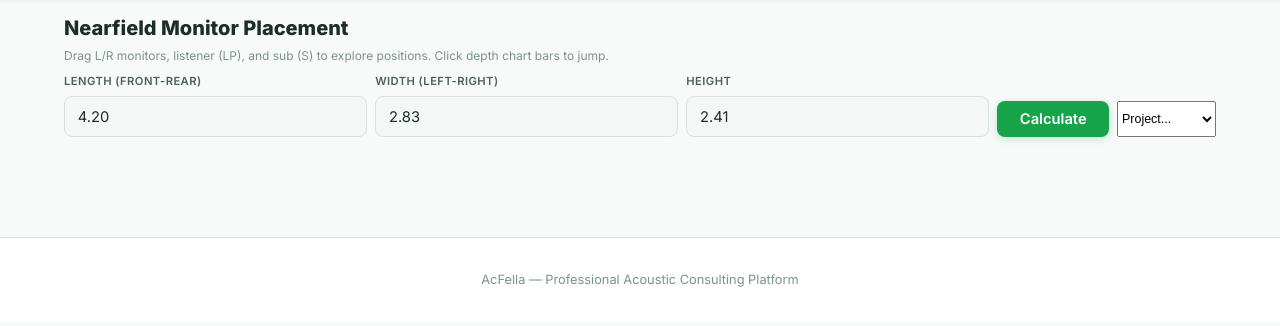
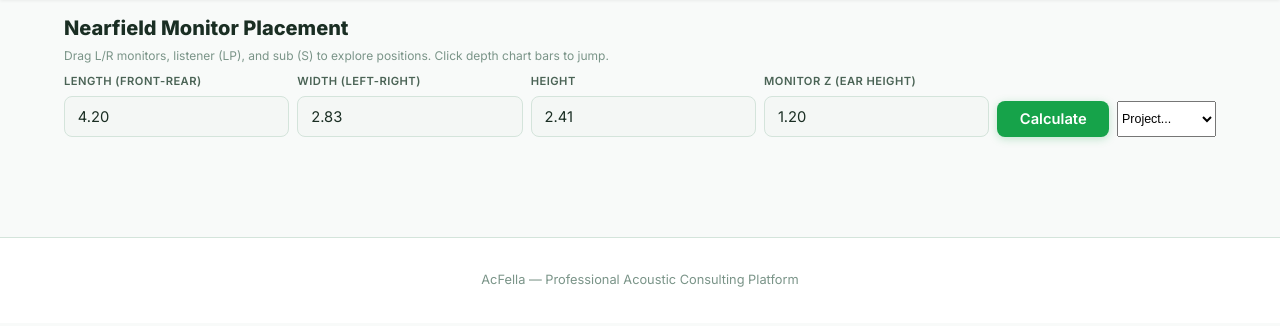
Before and after one commit to sdxco/AcFella, a Flask app: page /speaker-placement in a window 1280 px wide. Shown: the part 64-390 px from the top of the page. Run offline with Flask 3, Linux system fonts and the light colour scheme.

Commit message:
speaker: auto-sub, hover tooltips, Z-axis input, W/H mode explanation
- Sub auto-moves to best scored position on Calculate, depth chart click,
  and Perfect Triangle snap
- Hover over L/R/LP/S on canvas shows exact wall distances tooltip
- New 'Monitor Z (ear height)' input controls speaker acoustic axis height
  — affects floor/ceiling SBIR and height standing wave modes
- Height modes now dynamic: change when you adjust Monitor Z
- Width modes explained as static (LP center-locked for symmetry)
  with footnote in Standing Wave Pressure section
- speaker_z passed through API to backend optimizer

```diff
--- a/acoustic_fella/treatment/speaker_placement.py
+++ b/acoustic_fella/treatment/speaker_placement.py
@@ -80,14 +80,14 @@ class SpeakerPlacementOptimizer:
     """
 
     def __init__(self, length: float, width: float, height: float,
-                 use_metric: bool = True):
+                 use_metric: bool = True, speaker_z: float = None):
         self.length = length   # front-back (depth)
         self.width = width     # left-right
         self.height = height
         self.use_metric = use_metric
         self.unit = "m" if use_metric else "ft"
         self.c = C_METRIC if use_metric else C_IMPERIAL
-        self.ear_h = EAR_H_M if use_metric else EAR_H_FT
+        self.ear_h = speaker_z if speaker_z is not None else (EAR_H_M if use_metric else EAR_H_FT)
 
     # ── helpers ───────────────────────────────────────────────
 
@@ -317,6 +317,7 @@ class SpeakerPlacementOptimizer:
             "room": {"length": self.length, "width": self.width,
                      "height": self.height, "unit": self.unit},
             "speaker_y": round(speaker_y, 3),
+            "speaker_z": round(self.ear_h, 3),
             "best": best,
             "candidates": candidates,
             "sub_options": sub_options,
--- a/acoustic_fella/web/app.py
+++ b/acoustic_fella/web/app.py
@@ -378,7 +378,8 @@ def calculate_speaker_placement():
         width = float(data['width'])
         height = float(data['height'])
         use_metric = data.get('unit', 'metric') == 'metric'
-        optimizer = SpeakerPlacementOptimizer(length, width, height, use_metric)
+        speaker_z = float(data['speaker_z']) if 'speaker_z' in data else None
+        optimizer = SpeakerPlacementOptimizer(length, width, height, use_metric, speaker_z=speaker_z)
         result = optimizer.optimize()
         return jsonify({"success": True, **result})
     except Exception as e:
--- a/acoustic_fella/web/templates/speaker_placement.html
+++ b/acoustic_fella/web/templates/speaker_placement.html
@@ -62,6 +62,8 @@
 
 /* Depth chart */
 .depth-wrap{height:90px;}
+/* Canvas hover tooltip */
+.sp-tooltip{position:absolute;background:rgba(10,26,19,.94);border:1px solid rgba(34,197,94,.25);border-radius:5px;padding:5px 8px;pointer-events:none;opacity:0;transition:opacity .12s;font:600 .68rem/1.45 Inter,system-ui,sans-serif;color:#c0dece;white-space:pre-line;z-index:5;}
 /* Sub options grid */
 .sub-grid{display:flex;flex-direction:column;gap:4px;}
 .sub-opt{display:flex;align-items:center;gap:6px;padding:4px 6px;border-radius:5px;font-size:.73rem;cursor:pointer;transition:all .15s;border:1px solid transparent;}
@@ -86,6 +88,7 @@
         <div class="form-group" style="margin:0;flex:1;min-width:70px;"><label style="font-size:.7rem;">Length (front-rear)</label><input type="number" id="sp-length" step="0.01" min="1" max="30" value="{{ project.geometry.length if project and project.geometry else '4.20' }}" required></div>
         <div class="form-group" style="margin:0;flex:1;min-width:70px;"><label style="font-size:.7rem;">Width (left-right)</label><input type="number" id="sp-width" step="0.01" min="1" max="30" value="{{ project.geometry.width if project and project.geometry else '2.83' }}" required></div>
         <div class="form-group" style="margin:0;flex:1;min-width:70px;"><label style="font-size:.7rem;">Height</label><input type="number" id="sp-height" step="0.01" min="1" max="10" value="{{ project.geometry.height if project and project.geometry else '2.41' }}" required></div>
+        <div class="form-group" style="margin:0;flex:1;min-width:70px;"><label style="font-size:.7rem;">Monitor Z (ear height)</label><input type="number" id="sp-speaker-z" step="0.01" min="0.5" max="3" value="1.20" title="Acoustic axis height of monitors / seated ear height (m). Affects floor/ceiling SBIR and height modes."></div>
         <button type="submit" class="btn btn-primary" style="height:36px;padding:0 1.2rem;white-space:nowrap;">Calculate</button>
         <button type="button" id="snap-tri" class="sp-snap-btn" onclick="snapPerfectTriangle()" style="display:none;" title="Snap to equilateral triangle (60°)">
             <svg width="12" height="12" viewBox="0 0 24 24" fill="none" stroke="currentColor" stroke-width="2.5"><polygon points="12 3 2 21 22 21"/></svg>
@@ -107,6 +110,7 @@
                 <div class="canvas-wrap" id="canvas-wrap">
                     <canvas id="room-canvas"></canvas>
                     <div class="sp-hud" id="sp-hud"></div>
+                    <div class="sp-tooltip" id="sp-tooltip"></div>
                 </div>
             </div>
             <!-- Right: scrollable analysis panels -->
@@ -178,7 +182,7 @@
    ═══════════════════════════════════════════════════════ */
 var roomData=null, candidates=[], sortedCandidates=[], subOpts=[], recommendations=[];
 var pos={L:{},R:{},LP:{},S:{}};
-var speakerY=0, C=344, depthChart=null;
+var speakerY=0, speakerZ=1.2, C=344, depthChart=null;
 var canvas=document.getElementById('room-canvas');
 var ctx=canvas.getContext('2d');
 var PAD=48;
@@ -188,15 +192,18 @@ var PAD=48;
    ═══════════════════════════════════════════════════════ */
 function compute(e){
     e.preventDefault();
+    speakerZ=+document.getElementById('sp-speaker-z').value||1.2;
     var body={length:+document.getElementById('sp-length').value,
               width:+document.getElementById('sp-width').value,
-              height:+document.getElementById('sp-height').value, unit:'metric'};
+              height:+document.getElementById('sp-height').value,
+              speaker_z:speakerZ, unit:'metric'};
     fetch('/api/speaker-placement',{method:'POST',headers:{'Content-Type':'application/json'},body:JSON.stringify(body)})
     .then(function(r){return r.json();}).then(function(d){
         if(!d.success){alert(d.error);return;}
         roomData=d.room; candidates=d.candidates; subOpts=d.sub_options;
         recommendations=d.recommendations||[];
         speakerY=d.speaker_y;
+        if(d.speaker_z) speakerZ=d.speaker_z;
         applyCandidate(d.best);
         document.getElementById('sp-results').style.display='';
         document.getElementById('snap-tri').style.display='';
@@ -213,7 +220,9 @@ function applyCandidate(c){
     pos.L={x:c.placement.left_speaker.x, y:c.placement.left_speaker.y};
     pos.R={x:c.placement.right_speaker.x, y:c.placement.right_speaker.y};
     pos.LP={x:c.placement.listening_position.x, y:c.placement.listening_position.y};
-    if(!pos.S||!pos.S.x) pos.S=subOpts.length?{x:subOpts[0].x,y:subOpts[0].y}:{x:roomData.width/2,y:0.1};
+    /* Auto-move sub to best scored position */
+    if(subOpts.length){ activeSubIdx=0; pos.S={x:subOpts[0].x,y:subOpts[0].y}; }
+    else if(!pos.S||!pos.S.x) pos.S={x:roomData.width/2,y:0.1};
 }
 
 /* ═══════════════════════════════════════════════════════
@@ -417,11 +426,11 @@ function updateAnalysis(){
         return '<div class="sp-badge '+i.c+'"><span class="dot"></span>'+i.t+'</div>';
     }).join('');
 
-    /* SBIR */
+    /* SBIR — uses speakerZ for floor/ceiling */
     var sbirs=[];
     [['L',pos.L],['R',pos.R]].forEach(function(pair){
         var name=pair[0], sp=pair[1];
-        var walls={'front':sp.y,'left':sp.x,'right':rW-sp.x,'floor':1.2,'ceiling':rH-1.2};
+        var walls={'front':sp.y,'left':sp.x,'right':rW-sp.x,'floor':speakerZ,'ceiling':rH-speakerZ};
         var wn={'front':'Front','left':'Left','right':'Right','floor':'Floor','ceiling':'Ceil'};
         for(var w in walls){
             var d=walls[w];
@@ -435,10 +444,9 @@ function updateAnalysis(){
         ?'<div class="sp-badge ok"><span class="dot"></span>No significant SBIR</div>'
         :sbirs.map(function(s){return '<div class="sp-badge '+s.c+'"><span class="dot"></span>'+s.t+'</div>';}).join('');
 
-    /* Mode response */
-    var earH=1.2;
+    /* Mode response — Height uses speakerZ (monitor acoustic axis / ear height) */
     var modes=[];
-    [['Length',rL,pos.LP.y],['Width',rW,pos.LP.x],['Height',rH,earH]].forEach(function(arr){
+    [['Length',rL,pos.LP.y],['Width',rW,pos.LP.x],['Height',rH,speakerZ]].forEach(function(arr){
         var dim=arr[0],len=arr[1],p=arr[2];
         for(var n=1;n<=4;n++){
             var freq=n*C/(2*len);if(freq>500)continue;
@@ -448,15 +456,24 @@ function updateAnalysis(){
             modes.push({dim:dim,n:n,freq:freq.toFixed(0),pct:pct,c:cl,tag:tag});
         }
     });
-    document.getElementById('mode-list').innerHTML=modes.map(function(m){
+    /* Add explanatory note for static axes */
+    var modeHtml=modes.map(function(m){
         var col=m.c==='bad'?'#dc2626':m.c==='warn'?'#d97706':'#16a34a';
-        return '<div class="mode-row">'
+        var note='';
+        if(m.dim==='Width') note=' title="Width modes depend on LP lateral position (center-locked for stereo symmetry)"';
+        if(m.dim==='Height') note=' title="Height modes depend on monitor Z height (set in the input above)"';
+        return '<div class="mode-row"'+note+'>'
             +'<span class="mode-label">'+m.dim[0]+' f'+m.n+' '+m.freq+'Hz</span>'
             +'<div class="mode-bar"><div class="mode-bar-fill" style="width:'+m.pct+'%;background:'+col+';"></div></div>'
             +'<span class="mode-val" style="color:'+col+';">'+m.pct+'%</span>'
             +'<span class="mode-tag" style="color:'+col+';">'+m.tag+'</span>'
             +'</div>';
     }).join('');
+    /* Footnote explaining static W/H */
+    modeHtml+='<div style="font-size:.62rem;color:var(--text-muted);margin-top:4px;line-height:1.4;">'
+        +'W modes: static (LP center-locked for symmetry). '
+        +'H modes: change via Monitor Z input above.</div>';
+    document.getElementById('mode-list').innerHTML=modeHtml;
 }
 
 /* ═══════════════════════════════════════════════════════
@@ -485,6 +502,7 @@ function buildDepthChart(){
                     applyCandidate(cand);
                     drawAll();
                     highlightBar(idx);
+                    renderSubOpts();
                 }
             },
             onHover:function(evt,elements){
@@ -559,6 +577,8 @@ function snapPerfectTriangle(){
     pos.L={x:Math.max(minSide,cx-spread/2), y:speakerY};
     pos.R={x:Math.min(rW-minSide,cx+spread/2), y:speakerY};
     pos.LP={x:cx, y:speakerY+depth};
+    /* Also snap sub to best position */
+    if(subOpts.length){ activeSubIdx=0; pos.S={x:subOpts[0].x,y:subOpts[0].y}; renderSubOpts(); }
     drawAll();
 }
 
@@ -631,6 +651,58 @@ canvas.addEventListener('pointermove',function(e){
 
 canvas.addEventListener('pointerup',function(){dragTarget=null;canvas.style.cursor='grab';hideHud();});
 
+/* ═══════════════════════════════════════════════════════
+   HOVER TOOLTIPS — show coordinates when not dragging
+   ═══════════════════════════════════════════════════════ */
+var tooltip=document.getElementById('sp-tooltip');
+canvas.addEventListener('pointermove',function(e){
+    if(dragTarget||!roomData)return;
+    var rect=canvas.getBoundingClientRect();
+    var sx=canvas._logW/rect.width, sy=canvas._logH/rect.height;
+    var cx=(e.clientX-rect.left)*sx, cy=(e.clientY-rect.top)*sy;
+    var rW=roomData.width, rL=roomData.length, rH=roomData.height;
+    var hit=null, label='', lines=[];
+
+    if(hitTest(cx,cy,pos.L,16)){ hit=pos.L; label='Left Monitor';
+        lines=['X: '+pos.L.x.toFixed(2)+'m from left wall',
+               'Y: '+pos.L.y.toFixed(2)+'m from front wall',
+               'Z: '+speakerZ.toFixed(2)+'m (monitor height)',
+               'Side wall: '+pos.L.x.toFixed(2)+'m'];
+    } else if(hitTest(cx,cy,pos.R,16)){ hit=pos.R; label='Right Monitor';
+        lines=['X: '+pos.R.x.toFixed(2)+'m from left wall',
+               'Y: '+pos.R.y.toFixed(2)+'m from front wall',
+               'Z: '+speakerZ.toFixed(2)+'m (monitor height)',
+               'Side wall: '+(rW-pos.R.x).toFixed(2)+'m'];
+    } else if(hitTest(cx,cy,pos.LP,16)){ hit=pos.LP; label='Listening Position';
+        lines=['X: '+pos.LP.x.toFixed(2)+'m (centered)',
+               'Y: '+pos.LP.y.toFixed(2)+'m from front wall',
+               'Rear: '+(rL-pos.LP.y).toFixed(2)+'m',
+               'Side: '+pos.LP.x.toFixed(2)+' / '+(rW-pos.LP.x).toFixed(2)+'m'];
+    } else if(hitTest(cx,cy,pos.S,16)){ hit=pos.S; label='Subwoofer';
+        lines=['X: '+pos.S.x.toFixed(2)+'m from left wall',
+               'Y: '+pos.S.y.toFixed(2)+'m from front wall',
+               'Right wall: '+(rW-pos.S.x).toFixed(2)+'m',
+               'Rear wall: '+(rL-pos.S.y).toFixed(2)+'m'];
+    }
+    if(hit){
+        tooltip.textContent=label+'\n'+lines.join('\n');
+        /* Position tooltip near the object */
+        var wrap=document.getElementById('canvas-wrap');
+        var wrapRect=wrap.getBoundingClientRect();
+        var tipX=e.clientX-wrapRect.left+12;
+        var tipY=e.clientY-wrapRect.top-10;
+        tooltip.style.left=tipX+'px';
+        tooltip.style.top=tipY+'px';
+        tooltip.style.opacity='1';
+        canvas.style.cursor='pointer';
+    } else {
+        tooltip.style.opacity='0';
+        canvas.style.cursor='grab';
+    }
+});
+canvas.addEventListener('pointerleave',function(){tooltip.style.opacity='0';});
+canvas.addEventListener('pointerdown',function(){tooltip.style.opacity='0';});
+
 /* Resize */
 var resizeTimer;
 window.addEventListener('resize',function(){
```
